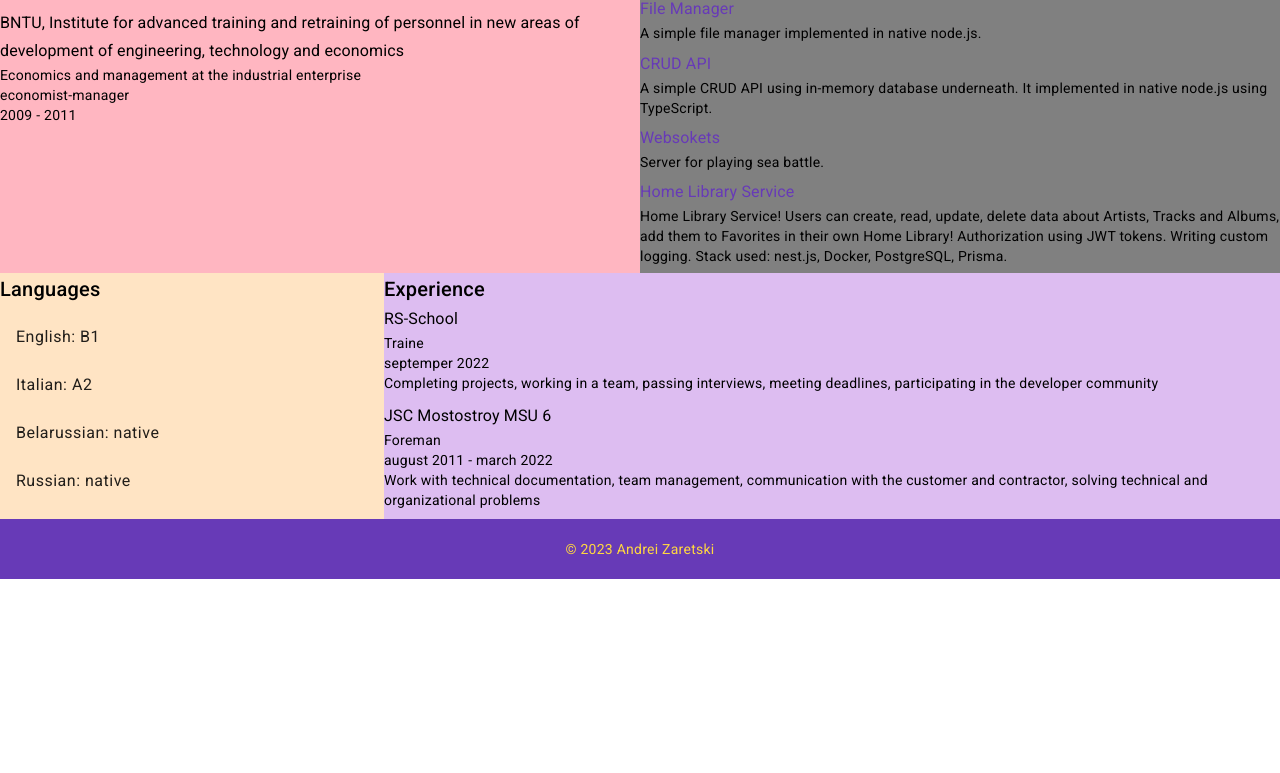
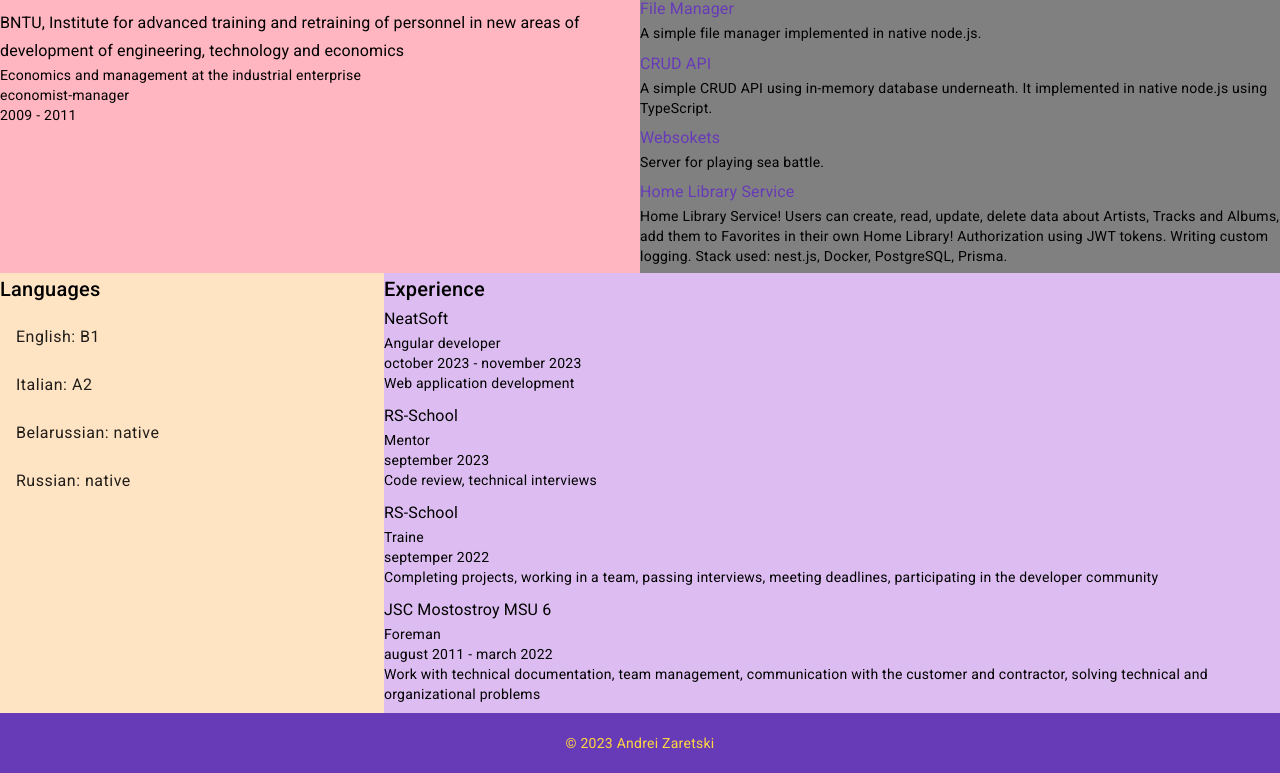
Before and after one commit to AndreiZaretski/cv, an Angular app: page / in a window 1280 px wide. Shown: the part 1171-1944 px from the top of the page. Before the commit the page ends 1750 px from the top, so only its background shows below. Built offline with nearby package versions, Linux system fonts and the light colour scheme.

Commit message:
feat: add new info in variable

```diff
--- a/src/app/shared/content/contentEn.ts
+++ b/src/app/shared/content/contentEn.ts
@@ -1,7 +1,6 @@
 import { IContent } from '../model/contentInterface';
 
 export const contentEn: IContent = {
-  // name: 'Andrei Zaretscki',
   profession: 'full-stack developer',
   language: 'Language',
   languageRu: 'Русский',
@@ -11,7 +10,7 @@ export const contentEn: IContent = {
   photo: '../../../../assets/img/myPhoto.jpg',
   about: {
     title: 'About',
-    description: 'Hello. I\'m Andrey. I\'m a beginner developer. I\'m interested in both frontend and backend. I studied for a year at Rolling Scopes school, where I learned HTML, CSS, JavaScript,Typescript, Angular, Node.js, Nest.js and other technologies. I participated in several projects related to creating web applications and APIs. I have experience working with Git, Webpack, MongoDB and PostgreSQL. I strive to develop my skills and learn new things.',
+    description: 'Hello. I\'m Andrey. I\'m a web developer. I\'m interested in both frontend and backend. I studied for a year at Rolling Scopes school, where I learned HTML, CSS, JavaScript,Typescript, Angular, Node.js, Nest.js and other technologies. I participated in several projects related to creating web applications and APIs. I have experience working with Git, Webpack, MongoDB and PostgreSQL. I strive to develop my skills and learn new things.',
   },
   name: {
     title: 'Andrei Zaretscki',
@@ -99,6 +98,18 @@ export const contentEn: IContent = {
       title: 'Experience',
       organization: [
         {
+          name: 'NeatSoft',
+          position: 'Angular developer',
+          dates: 'october 2023 - november 2023',
+          description: 'Web application development',
+        },
+        {
+          name: 'RS-School',
+          position: 'Mentor',
+          dates: 'september 2023',
+          description: 'Code review, technical interviews',
+        },
+        {
           name: 'RS-School',
           position: 'Traine',
           dates: 'septemper 2022',
@@ -161,7 +172,6 @@ export const contentEn: IContent = {
         {
           name: 'Youtube client',
           link: 'https://rolling-scopes-school.github.io/andreizaretski-ANGULAR2023Q1/login',
-          // githubLink: '',
           description: 'YouTube video search service. To log in, you need to enter a login and password that has been validated. The project was implemented in Angular.',
         },
       ],
@@ -172,35 +182,30 @@ export const contentEn: IContent = {
         {
           name: 'Server Ava Editor',
           link: 'https://github.com/AndreiZaretski/server-final-tas',
-          // githubLink: '',
           description: 'Server for authorization and writing to technical support for the AvaEditor project. Implemented in Express.js.',
         },
 
         {
           name: 'File Manager',
           link: 'https://github.com/AndreiZaretski/File-Manager',
-          // githubLink: '',
           description: 'A simple file manager implemented in native node.js.',
         },
 
         {
           name: 'CRUD API',
           link: 'https://github.com/AndreiZaretski/CRUD_API',
-          // githubLink: '',
           description: 'A simple CRUD API using in-memory database underneath. It implemented in native node.js using TypeScript.',
         },
 
         {
           name: 'Websokets',
           link: 'https://github.com/AndreiZaretski/websockets-ui',
-          // githubLink: '',
           description: 'Server for playing sea battle.',
         },
 
         {
           name: 'Home Library Service',
           link: 'https://github.com/AndreiZaretski/nodejs2023Q2-service',
-          // githubLink: '',
           description: 'Home Library Service! Users can create, read, update, delete data about Artists, Tracks and Albums, add them to Favorites in their own Home Library! Authorization using JWT tokens. Writing custom logging. Stack used: nest.js, Docker, PostgreSQL, Prisma.',
         },
       ],
--- a/src/app/shared/content/contentRu.ts
+++ b/src/app/shared/content/contentRu.ts
@@ -11,7 +11,7 @@ export const contentRu: IContent = {
   photo: '../../../../assets/img/myPhoto.jpg',
   about: {
     title: 'Обо мне',
-    description: 'Привет. Я Андрей Зарецкий. Я начинающий разработчик. Интересен как фронтенд, так и бэкенд. Обучался в течении года в Rolling Scopes school, где изучал HTML, CSS, JavaScript,Typescript, Angular, Node.js, Nest.js и другие технологии. Участвовал в нескольких проектах, связанных с созданием веб-приложений и API. Имею опыт работы с Git, Webpack, MongoDB и PostgreSQL. Стремлюсь развивать свои навыки и учиться новому.',
+    description: 'Привет. Я Андрей Зарецкий. Я веб разработчик. Интересен как фронтенд, так и бэкенд. Обучался в течении года в Rolling Scopes school, где изучал HTML, CSS, JavaScript,Typescript, Angular, Node.js, Nest.js и другие технологии. Участвовал в нескольких проектах, связанных с созданием веб-приложений и API. Имею опыт работы с Git, Webpack, MongoDB и PostgreSQL. Стремлюсь развивать свои навыки и учиться новому.',
   },
   name: {
     title: 'Андрей Зарецкий',
@@ -101,8 +101,20 @@ export const contentRu: IContent = {
       title: 'Опыт',
       organization: [
         {
+          name: 'NeatSoft',
+          position: 'Angular developer',
+          dates: 'октябрь 2023 - ноябрь 2023',
+          description: 'Разработка веб приложений',
+        },
+        {
           name: 'RS-School',
-          position: 'Traine',
+          position: 'Mentor',
+          dates: 'сентябрь 2023',
+          description: 'Код ревью, проведение технических интервью',
+        },
+        {
+          name: 'RS-School',
+          position: 'Trainee',
           dates: 'сентябрь 2022',
           description: 'Выполнение проектов, работа в команде, прохождение интервью, соблюдение дедлайнов, участие в комьюнити разработчиков',
         },
@@ -163,7 +175,6 @@ export const contentRu: IContent = {
         {
           name: 'Youtube client',
           link: 'https://rolling-scopes-school.github.io/andreizaretski-ANGULAR2023Q1/login',
-          // githubLink: '',
           description: 'Сервис по поиску видио в ютубе. Для входа нужно ввести логин и пaроль который пройден валитацию.  Проект реализован на Angular.',
         },
 
@@ -175,35 +186,30 @@ export const contentRu: IContent = {
         {
           name: 'Server Ava Editor',
           link: 'https://github.com/AndreiZaretski/server-final-tas',
-          // githubLink: '',
           description: 'Сервер для авторизации и написания в техподдержу, для проекта AvaEditor. Реализован на Express.js.',
         },
 
         {
           name: 'File Manager',
           link: 'https://github.com/AndreiZaretski/File-Manager',
-          // githubLink: '',
           description: 'Простой файловый менеджер , реализованный на нативном node.js.',
         },
 
         {
           name: 'CRUD API',
           link: 'https://github.com/AndreiZaretski/CRUD_API',
-          // githubLink: '',
           description: 'Простой CRUD API, использующий базу данных в памяти. Он реализован на нативном node.js с использованием TypeScript.',
         },
 
         {
           name: 'Websokets',
           link: 'https://github.com/AndreiZaretski/websockets-ui',
-          // githubLink: '',
           description: 'Сервер для игры в морской бой.',
         },
 
         {
           name: 'Home Library Service',
           link: 'https://github.com/AndreiZaretski/nodejs2023Q2-service',
-          // githubLink: '',
           description: 'Служба домашней библиотеки! Пользователи могут создавать, читать, обновлять, удалять данные об исполнителях, треках и альбомах, добавлять их в избранное в своей домашней библиотеке! Авторизация при помощи JWT токенов. Написание кастомного логирования. Используемый стек nest.js, Docker,  PostgreSQL, Prisma.',
         },
       ],
--- a/src/app/shared/model/contentInterface.ts
+++ b/src/app/shared/model/contentInterface.ts
@@ -1,5 +1,4 @@
 export interface IContent {
-  // name: string,
   profession: string,
   language: string,
   languageRu: string,
```
